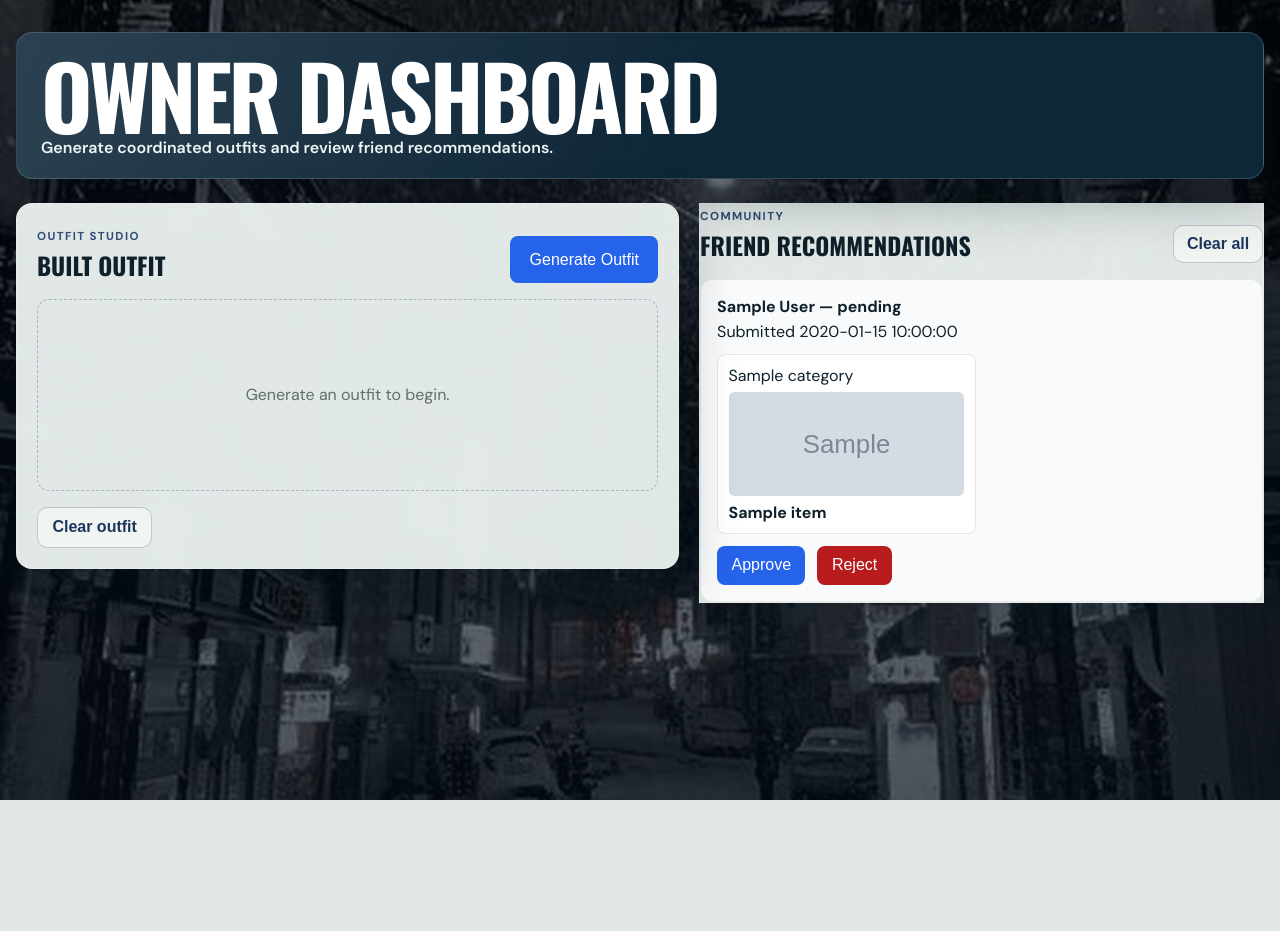
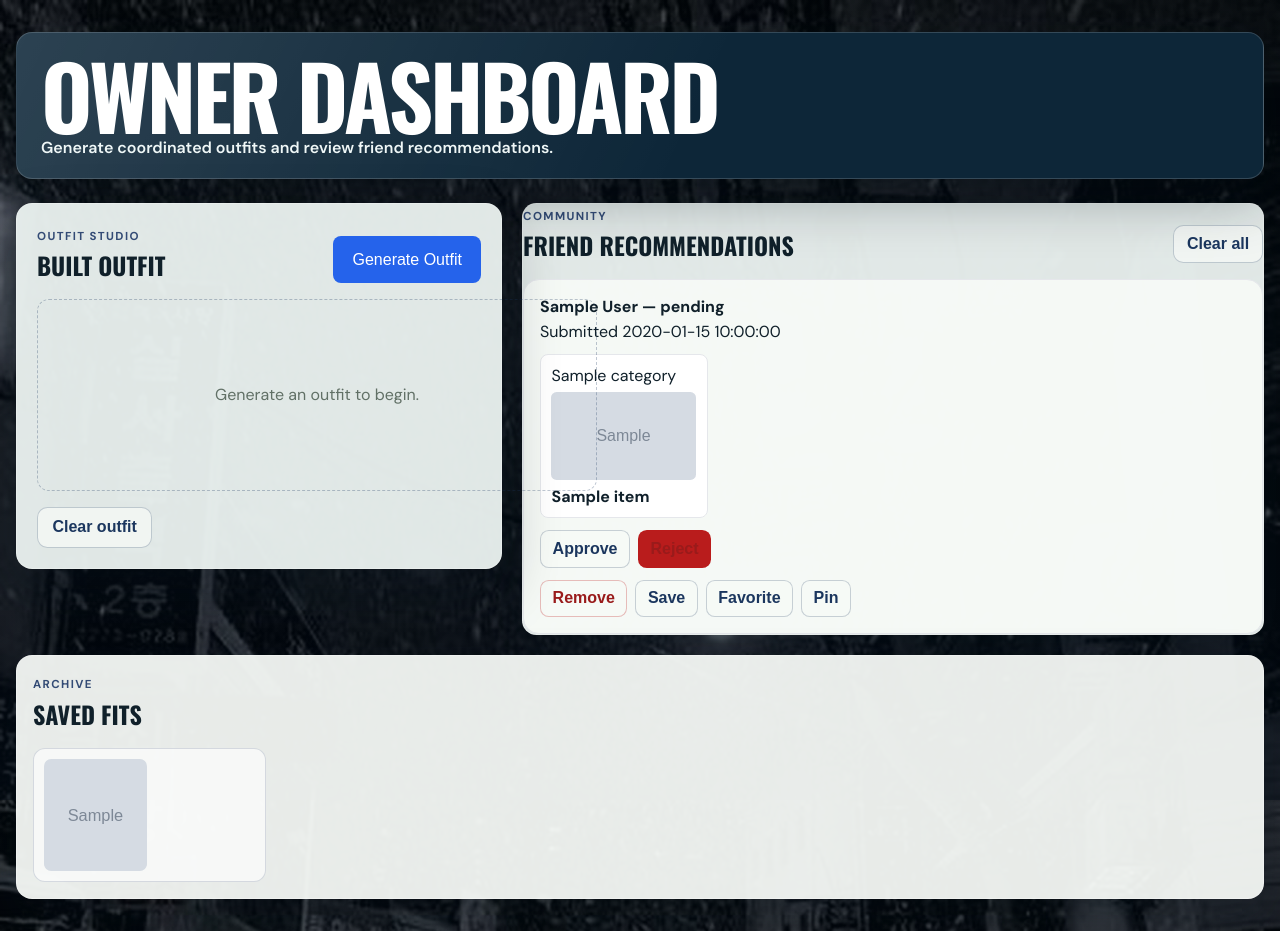
Before and after one commit to AndyB-afk/Outfit-app, a Flask app: template templates/owner.html in a window 1280 px wide. Before the commit the page ends 800 px from the top, so only its background shows below. Run offline with Flask 3, Linux system fonts and the light colour scheme; the template is opened without the code that fills it: most values are stand-ins (such as "Sample title", 1, 10 or a date in 2020); grey boxes marked "Sample" are stand-in pictures.

Commit message:
Add owner recommendation workflow and saved fits

```diff
--- a/app.py
+++ b/app.py
@@ -50,6 +50,18 @@ def initialize_database():
                 author TEXT NOT NULL,
                 selected_items TEXT NOT NULL,
                 status TEXT NOT NULL DEFAULT 'pending',
+                created_at TEXT NOT NULL DEFAULT CURRENT_TIMESTAMP
+            )
+            """
+        )
+        connection.execute(
+            """
+            CREATE TABLE IF NOT EXISTS saved_outfits (
+                id INTEGER PRIMARY KEY AUTOINCREMENT,
+                recommendation_id INTEGER,
+                selected_items TEXT NOT NULL,
+                favorite INTEGER NOT NULL DEFAULT 0,
+                pinned INTEGER NOT NULL DEFAULT 0,
                 created_at TEXT NOT NULL DEFAULT CURRENT_TIMESTAMP
             )
             """
@@ -115,6 +127,14 @@ def owner_page():
             WHERE available = 1
             """
         ).fetchall()
+        saved_rows = connection.execute(
+            """
+            SELECT id, recommendation_id, selected_items,
+                   favorite, pinned, created_at
+            FROM saved_outfits
+            ORDER BY id DESC
+            """
+        ).fetchall()
 
     clothes_by_id = {
         str(clothes["id"]): dict(clothes)
@@ -145,9 +165,26 @@ def owner_page():
         ]
         recommendations.append(recommendation)
 
+    saved_outfits = []
+    for row in saved_rows:
+        saved = dict(row)
+        saved["selected_items"] = json.loads(saved["selected_items"])
+        saved["pieces"] = [
+            {
+                "category": category_labels[category],
+                "item": clothes_by_id.get(
+                    str(item_id),
+                    {"name": f"Item {item_id}", "image_filename": None},
+                ),
+            }
+            for category, item_id in saved["selected_items"].items()
+        ]
+        saved_outfits.append(saved)
+
     return render_template(
         "owner.html",
         recommendations=recommendations,
+        saved_outfits=saved_outfits,
     )
 
 
@@ -274,6 +311,60 @@ def clear_recommendations():
     return redirect(url_for("owner_page"))
 
 
+@app.route("/api/recommendations/<int:recommendation_id>/action", methods=["POST"])
+def recommendation_action(recommendation_id):
+    action = (request.form.get("action") or "").strip()
+
+    with get_database() as connection:
+        row = connection.execute(
+            """
+            SELECT id, selected_items
+            FROM recommendations
+            WHERE id = ?
+            """,
+            (recommendation_id,),
+        ).fetchone()
+
+    if not row:
+        return redirect(url_for("owner_page"))
+
+    with get_database() as connection:
+        if action == "remove":
+            connection.execute(
+                "DELETE FROM recommendations WHERE id = ?",
+                (recommendation_id,),
+            )
+        elif action == "save":
+            connection.execute(
+                """
+                INSERT INTO saved_outfits
+                    (recommendation_id, selected_items)
+                VALUES (?, ?)
+                """,
+                (recommendation_id, row["selected_items"]),
+            )
+        elif action == "favorite":
+            connection.execute(
+                """
+                INSERT INTO saved_outfits
+                    (recommendation_id, selected_items, favorite)
+                VALUES (?, ?, 1)
+                """,
+                (recommendation_id, row["selected_items"]),
+            )
+        elif action == "pin":
+            connection.execute(
+                """
+                INSERT INTO saved_outfits
+                    (recommendation_id, selected_items, pinned)
+                VALUES (?, ?, 1)
+                """,
+                (recommendation_id, row["selected_items"]),
+            )
+
+    return redirect(url_for("owner_page"))
+
+
 @app.route("/api/generate")
 def generate_outfit():
     with get_database() as connection:
--- a/owner.js
+++ b/owner.js
@@ -60,3 +60,46 @@ clearBuiltOutfit.addEventListener("click", () => {
   emptyState.textContent = "Generate an outfit to begin.";
   generatedOutfit.append(emptyState);
 });
+
+document.querySelectorAll(".recommendation-card").forEach((card) => {
+  card.addEventListener("click", (event) => {
+    if (event.target.closest("form")) {
+      return;
+    }
+
+    document.querySelectorAll(".recommendation-card").forEach((entry) => {
+      entry.classList.remove("selected-recommendation");
+    });
+    card.classList.add("selected-recommendation");
+
+    generatedOutfit.replaceChildren();
+    card.querySelectorAll(".recommendation-piece").forEach((piece) => {
+      const preview = document.createElement("article");
+      preview.className = "outfit-piece";
+
+      const label = document.createElement("strong");
+      label.textContent = piece.querySelector("span").textContent;
+      preview.append(label);
+
+      const sourceImage = piece.querySelector("img");
+      if (sourceImage) {
+        const image = document.createElement("div");
+        image.className = "outfit-piece-image";
+        const copy = document.createElement("img");
+        copy.src = sourceImage.src;
+        copy.alt = sourceImage.alt;
+        image.append(copy);
+        preview.append(image);
+      }
+
+      const name = piece.querySelector("strong:last-of-type");
+      if (name) {
+        const itemName = document.createElement("span");
+        itemName.textContent = name.textContent;
+        preview.append(itemName);
+      }
+
+      generatedOutfit.append(preview);
+    });
+  });
+});
--- a/styles.css
+++ b/styles.css
@@ -228,10 +228,10 @@ body[data-theme="spring"]::after {
   padding: 1.25rem;
   border: 1px solid rgba(255, 255, 255, 0.26);
   border-radius: 1rem;
-  background: rgba(246, 248, 244, 0.78);
+  background: rgba(247, 250, 247, 0.96);
   box-shadow: 0 1rem 2.5rem var(--theme-shadow);
-  backdrop-filter: blur(8px);
-  -webkit-backdrop-filter: blur(8px);
+  backdrop-filter: blur(0px);
+  -webkit-backdrop-filter: blur(0px);
 }
 
 .generator,
@@ -494,13 +494,13 @@ body.dialog-open .seasonal-weather {
 }
 
 .item-category {
-  border: 1px solid rgba(255, 255, 255, 0.3);
+  border: 1px solid rgba(255, 255, 255, 0.52);
   border-radius: 0.75rem;
   padding: 1rem;
-  background: rgba(245, 248, 244, 0.66);
+  background: rgba(247, 250, 247, 0.88);
   box-shadow: 0 0.9rem 2.2rem rgba(4, 15, 24, 0.16);
-  backdrop-filter: blur(10px);
-  -webkit-backdrop-filter: blur(10px);
+  backdrop-filter: blur(0px);
+  -webkit-backdrop-filter: blur(0px);
 }
 
 .item-category legend {
@@ -531,12 +531,12 @@ body.dialog-open .seasonal-weather {
   border: 1px solid rgba(255, 255, 255, 0.44);
   border-radius: 0.5rem;
   padding: 0.65rem;
-  background: rgba(245, 248, 244, 0.72);
+  background: rgba(247, 250, 247, 0.92);
   font-weight: normal;
   cursor: pointer;
   box-shadow: 0 0.75rem 1.8rem rgba(4, 15, 24, 0.14);
-  backdrop-filter: blur(12px);
-  -webkit-backdrop-filter: blur(12px);
+  backdrop-filter: blur(0px);
+  -webkit-backdrop-filter: blur(0px);
 }
 
 .item-choice > span {
@@ -549,10 +549,10 @@ body.dialog-open .seasonal-weather {
   width: 100%;
   height: 7.5rem;
   place-items: center;
-  border: 1px dashed #cbd5e1;
+  border: 0;
   border-radius: 0.4rem;
-  background: white;
-  color: #9ca3af;
+  background: transparent;
+  color: transparent;
   font-size: 0.75rem;
 }
 
@@ -637,7 +637,7 @@ body.dialog-open .seasonal-weather {
 
 .owner-layout {
   display: grid;
-  grid-template-columns: minmax(28rem, 1.08fr) minmax(20rem, 0.92fr);
+  grid-template-columns: minmax(22rem, 0.95fr) minmax(34rem, 1.45fr);
   align-items: start;
   gap: 1.25rem;
 }
@@ -665,20 +665,103 @@ body.dialog-open .seasonal-weather {
 }
 
 .recommendations {
-  max-height: 70vh;
+  max-height: 72vh;
   overflow-y: auto;
+  border-radius: 0.9rem;
 }
 
 .recommendations .recommendation-card {
-  max-width: 38rem;
+  max-width: none;
+  border-radius: 1rem;
+  background: rgba(247, 250, 247, 0.94);
+  cursor: pointer;
+  transition:
+    border-color 140ms ease,
+    transform 140ms ease,
+    box-shadow 140ms ease;
+}
+
+.recommendation-card.selected-recommendation {
+  border-color: #7e9f72;
+  box-shadow: 0 0.8rem 2rem rgba(15, 40, 24, 0.16);
+  transform: translateY(-2px);
 }
 
 .recommendation-piece img {
-  height: 6.5rem;
+  height: 5.5rem;
+}
+
+.recommendation-workflow,
+.recommendation-actions {
+  display: flex;
+  flex-wrap: wrap;
+  gap: 0.5rem;
+  margin-top: 0.75rem;
+}
+
+.recommendation-workflow form,
+.recommendation-actions form {
+  margin: 0;
+}
+
+.recommendation-workflow button,
+.recommendation-actions button {
+  min-height: 2.35rem;
+  border: 1px solid rgba(27, 54, 94, 0.22);
+  border-radius: 0.55rem;
+  padding: 0.55rem 0.72rem;
+  background: rgba(247, 250, 247, 0.9);
+  color: #1b365e;
+  cursor: pointer;
+  font-weight: 800;
+}
+
+.recommendation-workflow .remove-button,
+.recommendation-actions .reject-button {
+  border-color: rgba(185, 28, 28, 0.28);
+  color: #991b1b;
+}
+
+.saved-outfits {
+  margin-top: 1.25rem;
+  padding: 1rem;
+  border: 1px solid rgba(255, 255, 255, 0.28);
+  border-radius: 1rem;
+  background: rgba(247, 250, 247, 0.94);
+  box-shadow: 0 1rem 2.5rem var(--theme-shadow);
+  backdrop-filter: blur(0px);
+  -webkit-backdrop-filter: blur(0px);
+}
+
+.saved-outfit-list {
+  display: grid;
+  grid-template-columns: repeat(auto-fill, minmax(13rem, 1fr));
+  gap: 0.75rem;
+}
+
+.saved-outfit-card {
+  border: 1px solid rgba(27, 54, 94, 0.16);
+  border-radius: 0.75rem;
+  padding: 0.65rem;
+  background: rgba(255, 255, 255, 0.66);
+}
+
+.saved-outfit-card > div {
+  display: grid;
+  grid-template-columns: repeat(2, 1fr);
+  gap: 0.35rem;
+}
+
+.saved-outfit-card img {
+  width: 100%;
+  height: 7rem;
+  border-radius: 0.45rem;
+  object-fit: cover;
+  background: transparent;
 }
 
 .recommendation-pieces {
-  grid-template-columns: repeat(2, minmax(7rem, 1fr));
+  grid-template-columns: repeat(4, minmax(5.5rem, 1fr));
 }
 
 .clear-built-outfit,
--- a/templates/owner.html
+++ b/templates/owner.html
@@ -87,6 +87,36 @@
                     </form>
                   </div>
                 {% endif %}
+                <div class="recommendation-workflow">
+                  <form
+                    method="post"
+                    action="/api/recommendations/{{ recommendation.id }}/action"
+                  >
+                    <input type="hidden" name="action" value="remove">
+                    <button type="submit" class="remove-button">Remove</button>
+                  </form>
+                  <form
+                    method="post"
+                    action="/api/recommendations/{{ recommendation.id }}/action"
+                  >
+                    <input type="hidden" name="action" value="save">
+                    <button type="submit">Save</button>
+                  </form>
+                  <form
+                    method="post"
+                    action="/api/recommendations/{{ recommendation.id }}/action"
+                  >
+                    <input type="hidden" name="action" value="favorite">
+                    <button type="submit">Favorite</button>
+                  </form>
+                  <form
+                    method="post"
+                    action="/api/recommendations/{{ recommendation.id }}/action"
+                  >
+                    <input type="hidden" name="action" value="pin">
+                    <button type="submit">Pin</button>
+                  </form>
+                </div>
               </article>
             {% endfor %}
           {% else %}
@@ -95,6 +125,39 @@
           </div>
         </section>
       </div>
+
+      <section class="saved-outfits">
+        <div class="owner-section-heading">
+          <div>
+            <span class="section-kicker">Archive</span>
+            <h2>Saved fits</h2>
+          </div>
+        </div>
+        <div class="saved-outfit-list">
+          {% if saved_outfits %}
+            {% for outfit in saved_outfits %}
+              <article class="saved-outfit-card">
+                <div>
+                  {% for piece in outfit.pieces %}
+                    {% if piece.item.image_filename %}
+                      <img
+                        src="/uploads/{{ piece.item.image_filename }}"
+                        alt="{{ piece.item.name }}"
+                      >
+                    {% endif %}
+                  {% endfor %}
+                </div>
+                <strong>
+                  {% if outfit.favorite %}Favorite{% endif %}
+                  {% if outfit.pinned %} · Public pin{% endif %}
+                </strong>
+              </article>
+            {% endfor %}
+          {% else %}
+            <p>No saved fits yet.</p>
+          {% endif %}
+        </div>
+      </section>
     </main>
   </body>
 </html>
```
